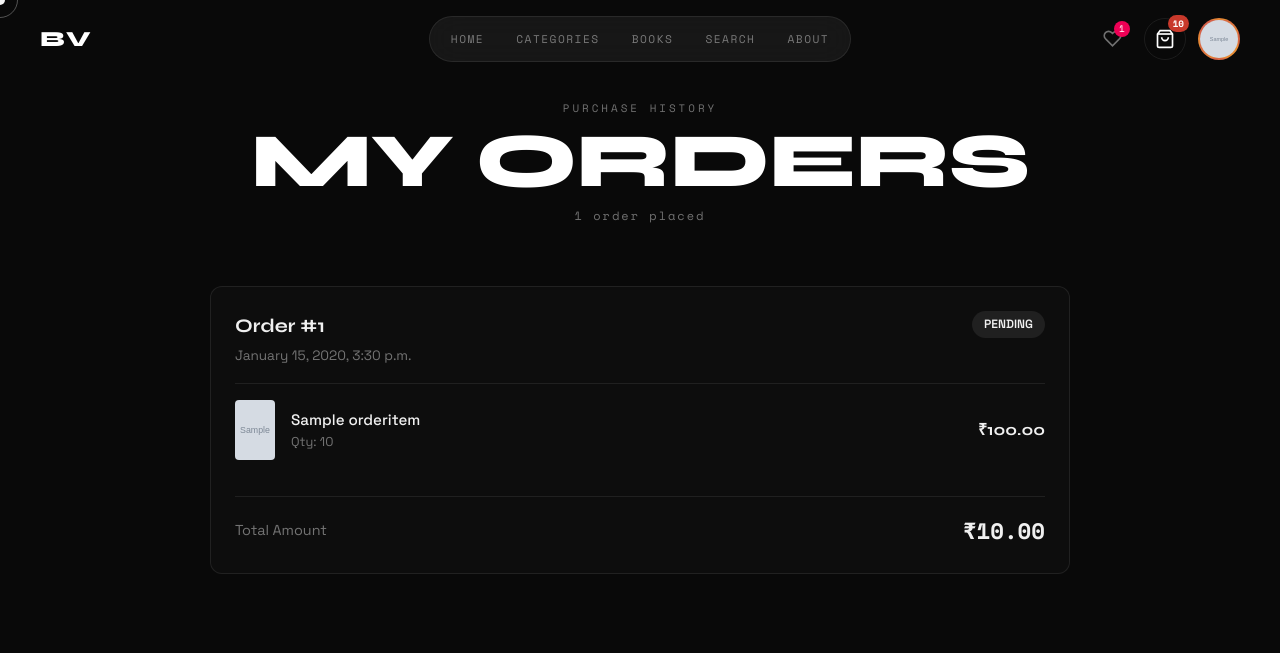
After one commit to MuhammadRoshan-S/Bookverse, a Django app: page /orders/ in a window 1280 px wide. The commit adds this page. Shown: the top 653 px of the page. Run offline with Django 5.2, Linux system fonts and the light colour scheme; a user stored in the database is signed in; tables that the repository leaves empty hold one stand-in row (values such as "Sample post"); grey boxes marked "Sample" are stand-in pictures.

Commit message:
layout correction and my order option

```diff
--- a/static/css/style.css
+++ b/static/css/style.css
@@ -2195,7 +2195,7 @@ a.carousel-card:hover .carousel-cover { transform: scale(1.03); }
   /* Hero-left: pinned below nav via absolute */
   .hero-left {
     position: absolute !important;
-    top: 50% !important; transform: translateY(-50%) !important; bottom: auto !important;
+    top: auto !important; bottom: 80px !important; transform: none !important;
     left: 20px !important;
     right: 20px !important;
     margin: 0 !important;
--- a/store/urls.py
+++ b/store/urls.py
@@ -14,6 +14,7 @@ urlpatterns = [
     path('cart/update/<int:item_id>/', views.update_cart, name='update_cart'),
     path('buy-now/<int:book_id>/', views.buy_now, name='buy_now'),
     path('checkout/', views.checkout_view, name='checkout'),
+    path('orders/', views.my_orders, name='my_orders'),
     path('payment-success/', views.payment_success, name='payment_success'),
     path('order-success/<int:order_id>/', views.order_success, name='order_success'),
     # Wishlist
--- a/store/views.py
+++ b/store/views.py
@@ -473,3 +473,8 @@ def wishlist_page(request):
         'wishlist_book_ids': wishlist_book_ids,
     }
     return render(request, 'store/wishlist.html', context)
+
+@login_required
+def my_orders(request):
+    orders = Order.objects.filter(user=request.user).prefetch_related('items', 'items__book').order_by('-created_at')
+    return render(request, 'store/orders.html', {'orders': orders})
--- a/templates/base.html
+++ b/templates/base.html
@@ -125,7 +125,7 @@
               <span class="pdd-count">{{ cart_item_count }}</span>
               {% endif %}
             </a>
-            <a class="pdd-item" href="{% url 'checkout' %}" role="menuitem">
+            <a class="pdd-item" href="{% url 'my_orders' %}" role="menuitem">
               <span class="pdd-ico">📦</span>
               <span>My Orders</span>
             </a>
--- /dev/null
+++ b/templates/store/orders.html
@@ -0,0 +1,67 @@
+{% extends 'base.html' %}
+{% load static %}
+
+{% block title %}My Orders — Bookverse{% endblock %}
+
+{% block content %}
+<div class="orders-page" style="padding-top: 100px; padding-bottom: 80px; max-width: 900px; margin: 0 auto; padding-left: 20px; padding-right: 20px; min-height: 80vh;">
+
+  <div class="orders-header reveal" style="text-align: center; margin-bottom: 60px;">
+    <span class="section-tag">PURCHASE HISTORY</span>
+    <h1 class="section-title">MY ORDERS</h1>
+    <p class="wishlist-sub">{{ orders|length }} order{{ orders|length|pluralize }} placed</p>
+  </div>
+
+  {% if orders %}
+  <div class="orders-list" style="display: flex; flex-direction: column; gap: 24px;">
+    {% for order in orders %}
+    <div class="order-card reveal" style="background: rgba(255,255,255,0.02); border: 1px solid var(--border); border-radius: 12px; padding: 24px; transition: all var(--transition);">
+
+      <div class="order-header" style="display: flex; justify-content: space-between; align-items: flex-start; border-bottom: 1px solid var(--border); padding-bottom: 16px; margin-bottom: 16px;">
+        <div class="order-meta">
+          <h3 style="font-family: var(--font-display); font-size: 1.2rem; margin-bottom: 4px;">Order #{{ order.pk }}</h3>
+          <p style="font-size: 0.85rem; color: var(--text-muted);">{{ order.created_at|date:"F j, Y, g:i a" }}</p>
+        </div>
+        <div class="order-status-badge" style="background: rgba(255,255,255,0.08); padding: 4px 12px; border-radius: 20px; font-size: 0.75rem; font-weight: 600; text-transform: uppercase;">
+          {{ order.get_status_display }}
+        </div>
+      </div>
+
+      <div class="order-items" style="display: flex; flex-direction: column; gap: 12px; margin-bottom: 20px;">
+        {% for item in order.items.all %}
+        <div class="order-item" style="display: flex; align-items: center; gap: 16px;">
+          {% if item.book %}
+          <img src="{{ item.book.get_cover }}" alt="{{ item.title }}" style="width: 40px; height: 60px; object-fit: cover; border-radius: 4px;" loading="lazy" />
+          {% else %}
+          <div style="width: 40px; height: 60px; background: rgba(255,255,255,0.1); border-radius: 4px;"></div>
+          {% endif %}
+          <div class="order-item-info" style="flex: 1;">
+            <p style="font-weight: 500; font-size: 0.95rem;">{{ item.title }}</p>
+            <p style="font-size: 0.8rem; color: var(--text-muted);">Qty: {{ item.quantity }}</p>
+          </div>
+          <div class="order-item-price" style="font-weight: 600;">
+            ₹{{ item.subtotal }}
+          </div>
+        </div>
+        {% endfor %}
+      </div>
+
+      <div class="order-footer" style="display: flex; justify-content: space-between; align-items: center; border-top: 1px solid var(--border); padding-top: 16px;">
+        <span style="color: var(--text-muted); font-size: 0.9rem;">Total Amount</span>
+        <span style="font-size: 1.4rem; font-weight: 700; font-family: var(--font-mono);">₹{{ order.total }}</span>
+      </div>
+
+    </div>
+    {% endfor %}
+  </div>
+
+  {% else %}
+  <div class="wishlist-empty" style="text-align: center; padding: 60px 0;">
+    <div class="wishlist-empty-icon" style="font-size: 3rem; margin-bottom: 20px; opacity: 0.4;">📦</div>
+    <h2 style="font-family: var(--font-display); font-size: 2rem; margin-bottom: 12px;">No orders yet</h2>
+    <p style="color: var(--text-muted); margin-bottom: 30px;">Once you purchase books, your order history will appear here.</p>
+    <a href="{% url 'book_list' %}" class="hero-cta" style="display:inline-block; padding: 12px 30px; background: var(--white); color: var(--black); border-radius: 30px; font-weight: 600; font-size: 0.8rem; text-decoration: none;">BROWSE BOOKS →</a>
+  </div>
+  {% endif %}
+</div>
+{% endblock %}
```
Also changed, not shown: fix.py (added, +10 -0 lines).
